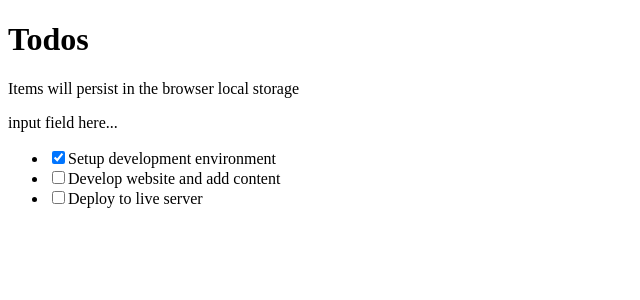
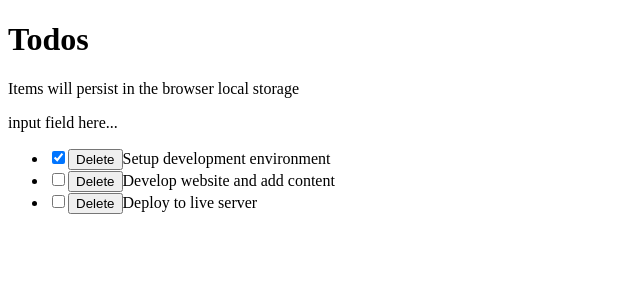
Before and after one commit to kamrantahir2/TodoApp-IbasLogic, a React (Vite) app: page / in a window 1280 px wide. Shown: the top 300 px of the page, without its empty margins (0-640 px from the left). Built offline with nearby package versions, Linux system fonts and the light colour scheme.

Commit message:
Creat emptye delTodo function and use prop drilling to pass down to children

```diff
--- a/src/components/TodoItem.jsx
+++ b/src/components/TodoItem.jsx
@@ -1,7 +1,7 @@
 
 // This component will render the actual li item to be rendered in TodosList
 
-const TodoItem = ({ itemProp, setTodos, handleChange }) => {
+const TodoItem = ({ itemProp, setTodos, handleChange, delTodo }) => {
 
     return (
         <>
@@ -11,6 +11,7 @@
                     checked={itemProp.completed}
                     onChange={() => handleChange(itemProp.id)}
                 />
+                <button onClick={() => delTodo(itemProp.id)}>Delete</button>
                 {itemProp.title}
             </li>
         </>
--- a/src/components/TodosList.jsx
+++ b/src/components/TodosList.jsx
@@ -1,12 +1,12 @@
 import TodoItem from "@/components/TodoItem";
 
-const TodosList = ({ todosProps, setTodos, handleChange }) => {
+const TodosList = ({ todosProps, setTodos, handleChange, delTodo }) => {
     /* To Display the list we need to loop through the array using the js map function and return the title of the individual todo*/
     return (
         <div>
             <ul>
                 {todosProps.map(todo => (
-                    <TodoItem key={todo.id} itemProp={todo} setTodos={setTodos} handleChange={handleChange} />
+                    <TodoItem key={todo.id} itemProp={todo} setTodos={setTodos} handleChange={handleChange} delTodo={delTodo} />
                 ))}
             </ul>
         </div>
--- a/src/components/TodosLogic.jsx
+++ b/src/components/TodosLogic.jsx
@@ -34,13 +34,17 @@
         }));
     };
 
+    const delTodo = (id) => {
+        console.log("deleted", id);
+    };
+
     return (
 
         <div>
 
             <InputTodo />
 
-            <TodosList todosProps={todos} setTodos={setTodos} handleChange={handleChange} />
+            <TodosList todosProps={todos} setTodos={setTodos} handleChange={handleChange} delTodo={delTodo} />
 
         </div>
     );
```
